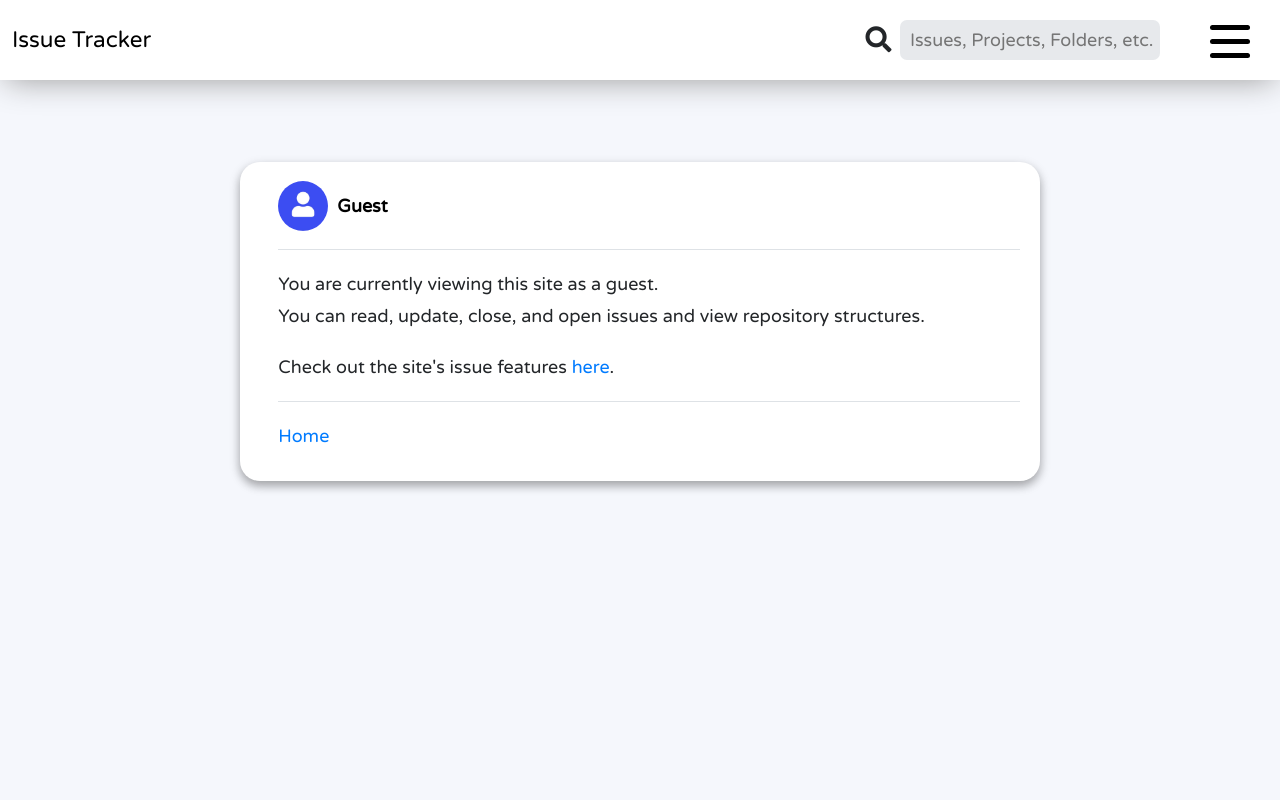
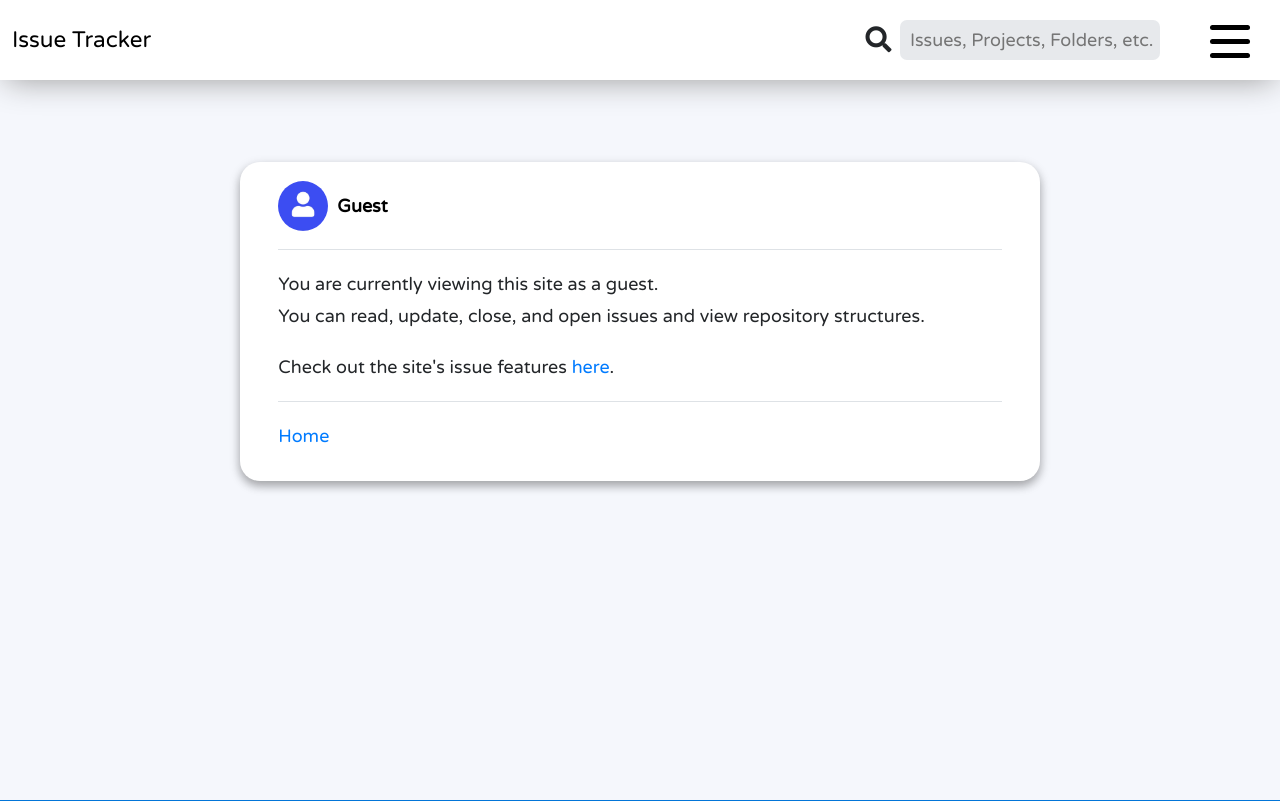
Before and after one commit to RHAM231/GitHub-Issue-Backend, a Django app: page /profile/ in a window 1280 px wide. Shown: the top 801 px of the page. Run offline with Django 3.2, Linux system fonts and the light colour scheme; data comes from the database, SQL or seed files in the repository; some libraries are stand-ins or nearby versions.

Commit message:
Tweaked margins on profile page

```diff
--- a/app/users/templates/users/profile.html
+++ b/app/users/templates/users/profile.html
@@ -22,28 +22,26 @@
       </div>
 
       <!-- Guest profile explanation message, tell the user what they can do on the site -->
-      <div class="ml-3 border-top pt-3">
+      <div class="mx-3 border-top pt-3">
         <a>You are currently viewing this site as a guest.</a>
       </div>
-      <div class="ml-3">
+      <div class="mx-3">
         <a>You can read, update, close, and open issues and view repository structures.</a>
       </div>
       <!-- Include link to issue list page -->
-      <div class="ml-3 border-bottom py-3">
+      <div class="mx-3 border-bottom py-3">
         <a>Check out the site's issue features </a><a href="{% url 'issue-list' %}">here</a>.
       </div>
       <!-- Home link -->
-      <div class="ml-3 pt-3 pb-3">
+      <div class="mx-3 pt-3 pb-3">
         <a href="{% url 'home' %}">Home</a>
       </div>
 
     </div>
 
   </div>
-
+  <div class="row my-5"></div>
+  <div class="row my-5"></div>
 </div>
 
-</div>
-  <div class="row my-5"></div>
-</div>
 {% endblock content %}
```
